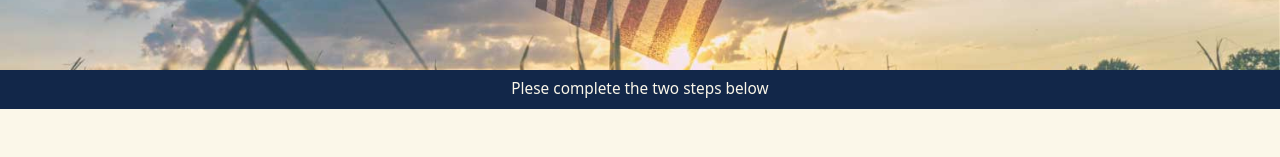
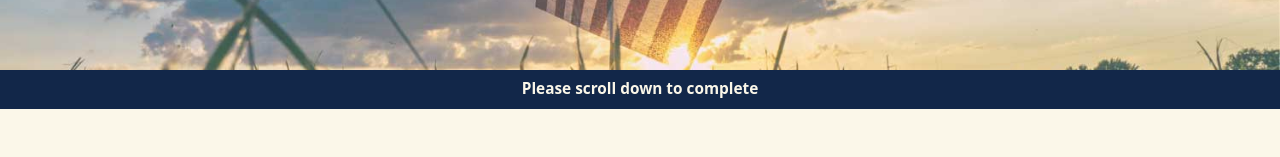
Before and after one commit to joshsurber/ignite-gods-lite.com, an Eleventy site: page military.md in a window 1280 px wide. Shown: the part 481-638 px from the top of the page. Built offline with nearby package versions, Linux system fonts and the light colour scheme; Eleventy itself is replaced by a stand-in of ours; files that its build step writes are made by us from their sources.

Commit message:
Reword minor hero text and embolden
This is to make sure the military intake form is noticed and completed

```diff
--- a/military.md
+++ b/military.md
@@ -1,6 +1,6 @@
 ---
 layout: thankyou
 heroText: Thank you for your service! You're almost done...
-heroMinor: Plese complete the two steps below
+heroMinor: Please scroll down to complete
 formLink: https://docs.google.com/forms/d/e/1FAIpQLSfjnnKbKruvFg95AclZDFG-PJSonyHz8MVz3QMXRCyezm-kag/viewform?c=0&w=1
 ---
--- a/style.css
+++ b/style.css
@@ -308,6 +308,7 @@ header :is(a, .link) {
 .hero .minor {
   padding: var(--space-3xs) var(--space-m);
   font-size: var(--size-small);
+  font-weight: bold;
   text-align: center;
 }
 
```
